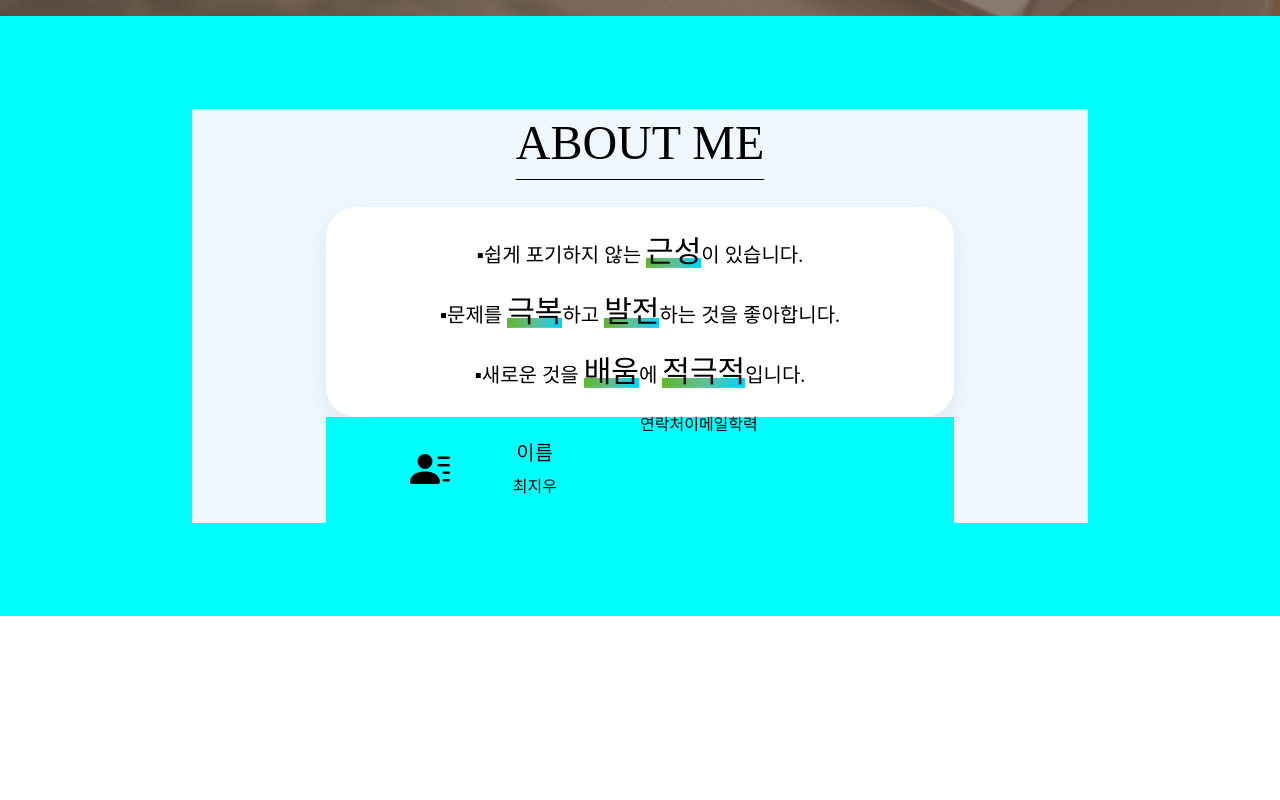
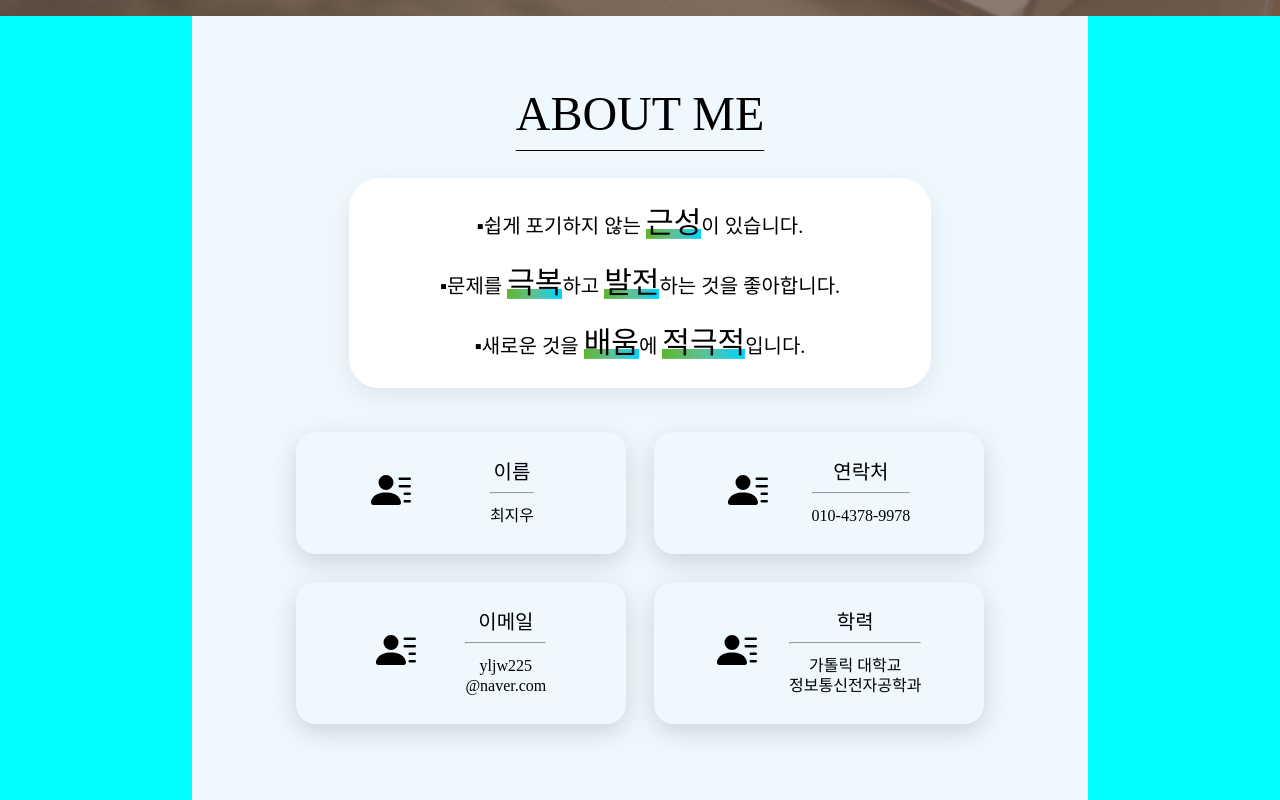
Before and after one commit to mireum/portfolio, a React (Create React App) app: page / in a window 1280 px wide. Shown: the part 584-1384 px from the top of the page. Before the commit the page ends 1200 px from the top, so only its background shows below. Built offline with nearby package versions, Linux system fonts and the light colour scheme; a web font is replaced by a local one.

Commit message:
aboutme 완

```diff
--- a/src/components/Main.js
+++ b/src/components/Main.js
@@ -107,7 +107,6 @@ const MainContainer = styled.article`
 `;
 
 const About = styled.article`
-  height: 600px;
   background-color: cyan;
   display: flex;
   align-items: center;
@@ -116,6 +115,8 @@ const About = styled.article`
 
   .aboutBox{
     width: 70%;
+    max-width: 1100px;
+    padding: 4rem 2rem 2rem;
     background-color: aliceblue;
 
     h3 {
@@ -127,7 +128,6 @@ const About = styled.article`
       margin-bottom: 30px;
     }
     ul {
-      /* border: 1px solid black; */
       width: 70%;
       padding: 30px 0;
       margin: 0 auto;
@@ -148,20 +148,25 @@ const About = styled.article`
       }
     }
     .info {
-      width: 70%;
-      background-color: aqua;
+      width: 100%;
       margin: 0 auto;
       display: flex;
       flex-wrap: wrap;
+      padding: 30px;
+      justify-content: center;
+      align-items: center;
     }
     .info > .infoBox {
-      width: 50%;
-      line-height: 2rem;
+      width: 330px;
+      min-width: 245px;
       font-size: 20px;
       display: flex;
       align-items: center;
       justify-content: space-evenly;
-      padding: 20px;
+      padding: 30px;
+      box-shadow: rgba(149, 160, 165, 0.4) 0px 8px 24px;
+      border-radius: 20px;
+      margin: 14px;
 
       .icon {
         font-size: 40px;
@@ -232,16 +237,41 @@ function Main() {
           <div className='info'>
             <div className='infoBox'>
               <div className='icon'>
+                <BsPersonLinesFill style={{position: 'relative', right: '17px'}}/>
+              </div>
+              <div className='content'>
+                이름<br/><hr/>
+                <span className='text'>최지우</span>
+              </div>
+            </div>
+            <div className='infoBox'>
+              <div className='icon'>
                 <BsPersonLinesFill />
               </div>
               <div className='content'>
-                이름<br/>
-                <span className='text'>최지우</span>
+                연락처<br/><hr/>
+                <span className='text'>010-4378-9978</span>
               </div>
             </div>
-            <div>연락처</div>
-            <div>이메일</div>
-            <div>학력</div>
+            <div className='infoBox'>
+              <div className='icon'>
+                <BsPersonLinesFill />
+              </div>
+              <div className='content'>
+                이메일<br/><hr/>
+                <span className='text'>yljw225<br/>@naver.com</span>
+              </div>
+            </div>
+            <div className='infoBox'>
+              <div className='icon'>
+                <BsPersonLinesFill />
+              </div>
+              <div className='content'>
+                학력<br/><hr/>
+                <span className='text'>가톨릭 대학교<br/>정보통신전자공학과</span>
+              </div>
+            </div>
+
           </div>
         </div>
       </About>
```
